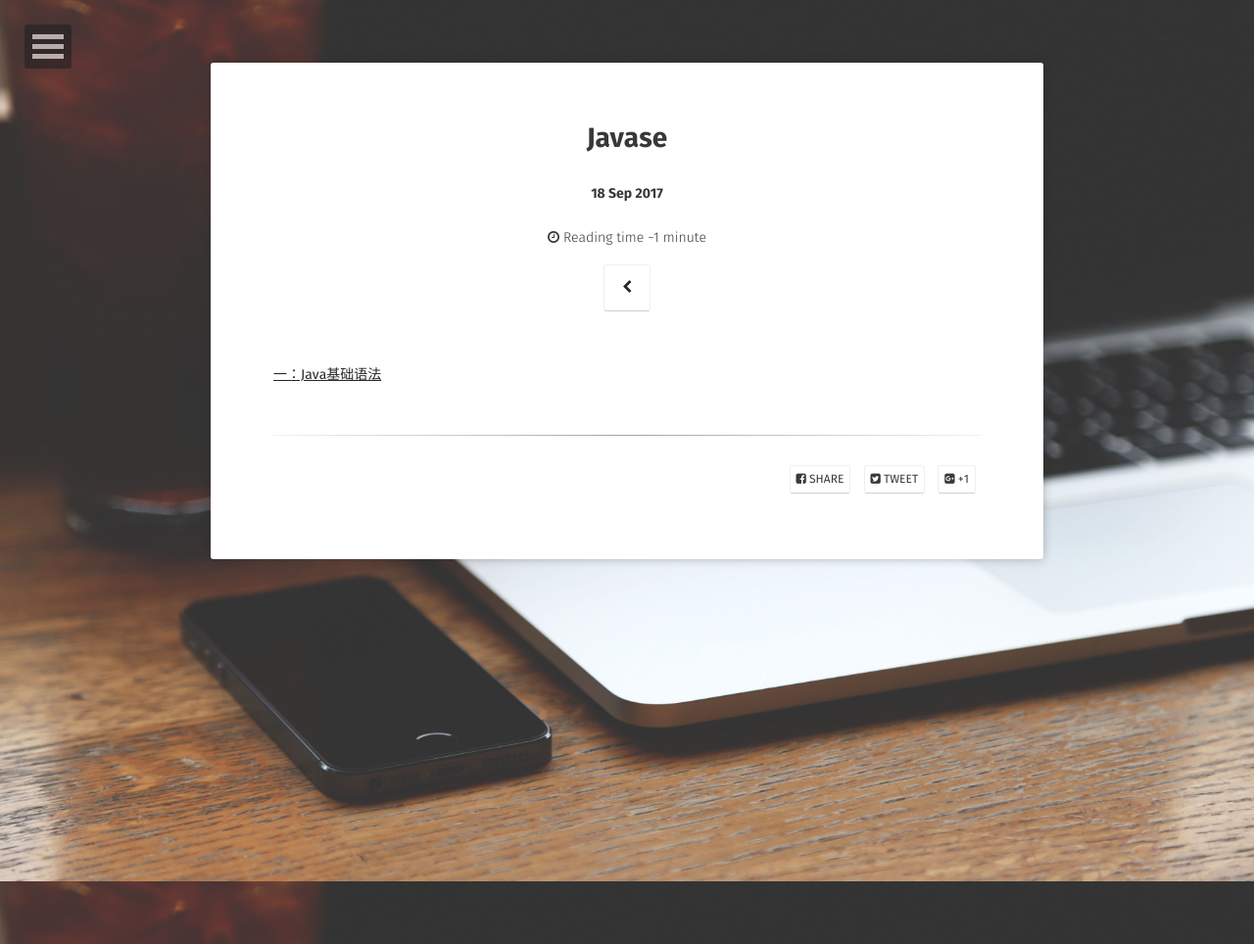
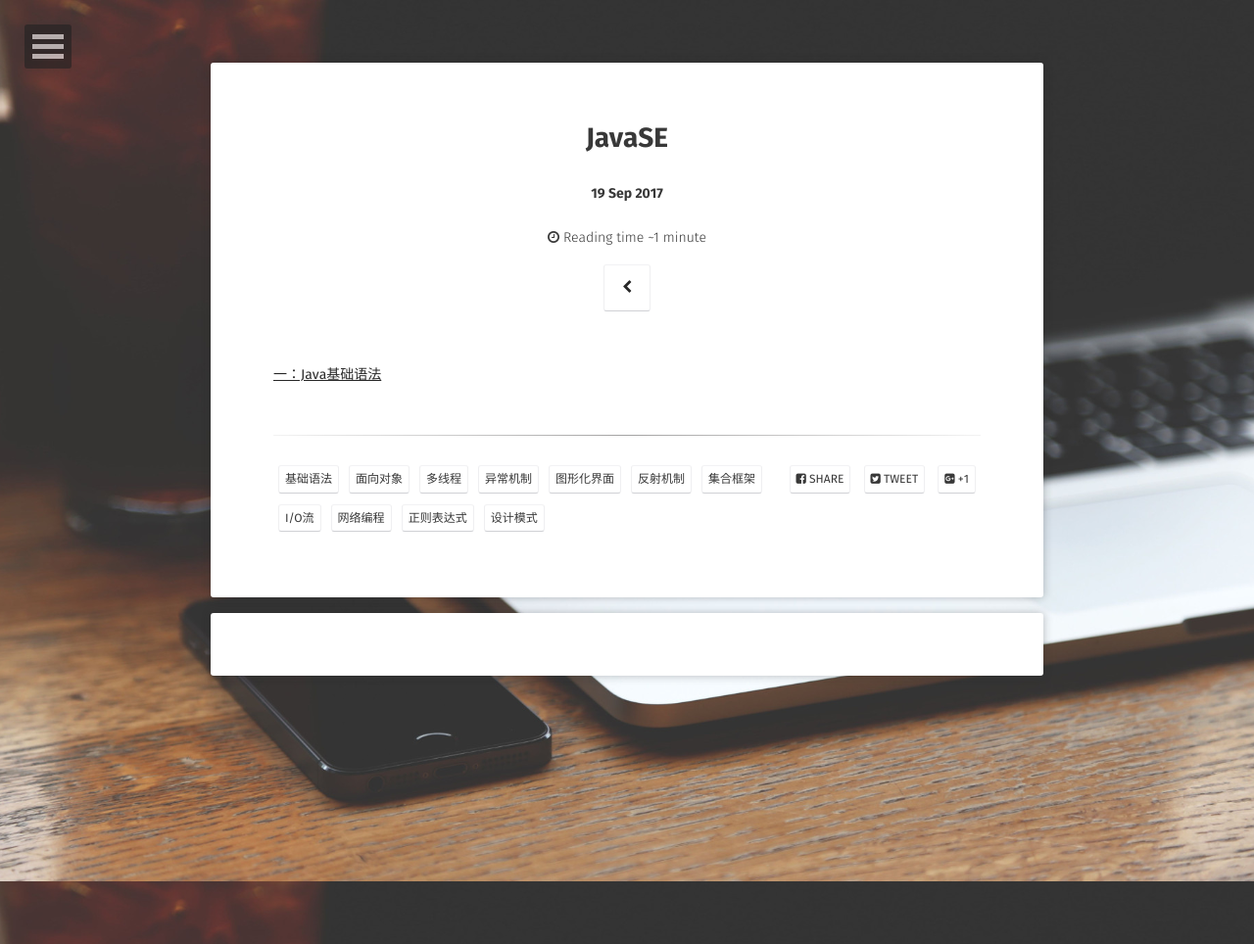
Before and after one commit to jackieliutao/javaStudyRoute, a Jekyll site: the page built from _posts/2017-09-18-JAVASE.md, in a window 1280 px wide. Shown: the whole page at 98% size. Built offline with Jekyll 4.4.1, drawn with Linux system fonts in a browser that asks for light colours; some web fonts are replaced; our own code applies the rules of GitHub Pages for plain Markdown files; comment, search, counter and statistics services are not loaded.

Commit message:
Update 2017-09-18-JAVASE.md

```diff
--- a/_posts/2017-09-18-JAVASE.md
+++ b/_posts/2017-09-18-JAVASE.md
@@ -1 +1,20 @@
+---
+layout: post
+title:  "JavaSE"
+date:   2017-09-19
+excerpt: "本片文章主要讲解关于javaSE的相关知识。"
+tag:
+- 基础语法
+- 面向对象
+- 多线程
+- 异常机制
+- 图形化界面
+- 反射机制
+- 集合框架
+- I/O流
+- 网络编程
+- 正则表达式
+- 设计模式
+comments: true
+---
 <a href="../pages/javaSE/basic-grammer.html">一：Java基础语法</a>
```
